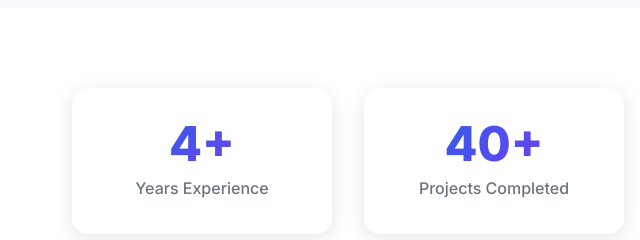
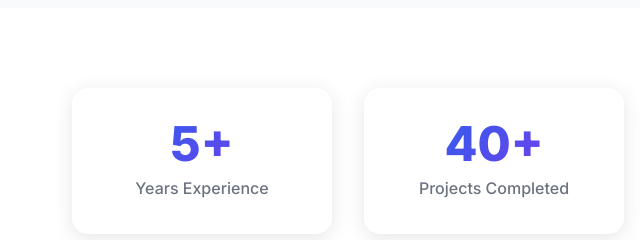
Before and after one commit to gilaaang14/portofolio, a website built with Vite: page index.html in a window 1280 px wide. Shown: the part 1580-1820 px from the top of the page, 0-640 px from the left. Built offline with nearby package versions, Linux system fonts and the light colour scheme.

Commit message:
Update index.html

```diff
--- a/index.html
+++ b/index.html
@@ -101,7 +101,7 @@
         <div class="container">
             <div class="stats-grid">
                 <div class="stat-item" data-aos="fade-up">
-                    <span class="stat-number" data-target="4">0</span>
+                    <span class="stat-number" data-target="5">0</span>
                     <span class="stat-label">Years Experience</span>
                 </div>
                 <div class="stat-item" data-aos="fade-up" data-aos-delay="100">
```
